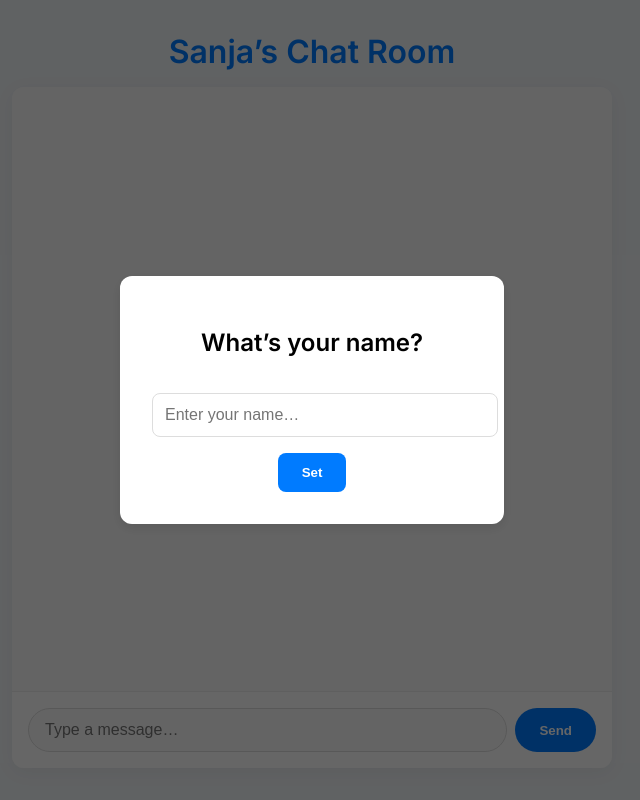
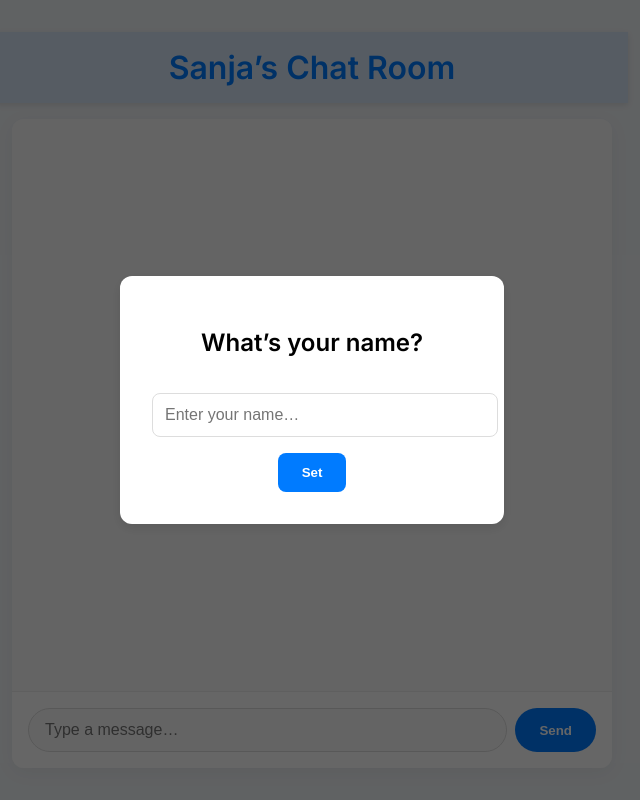
Before and after one commit to Sanji-M/SanjiChat, a Django app: page /chat/ in a window 1280 px wide. Shown: the whole page, without its empty margins (328-968 px from the left). Run offline with Django 5.2, Linux system fonts and the light colour scheme; data that the repository does not hold is empty.

Commit message:
✨ style: animated header block for Sanja’s Chat Room

```diff
--- a/chat/templates/chat/chat.html
+++ b/chat/templates/chat/chat.html
@@ -6,7 +6,7 @@
   <meta name="viewport" content="width=device-width, initial-scale=1"/>
   <title>Sanja’s Chat Room</title>
 
-  <!-- Inter font for a modern look -->
+  <!-- Inter font -->
   <link
     href="https://fonts.googleapis.com/css2?family=Inter:wght@400;600&display=swap"
     rel="stylesheet"
@@ -25,11 +25,32 @@
       align-items: center;
     }
 
-    h1 {
+    /* Heading Block */
+    .header-block {
+      width: 100%;
+      max-width: 600px;
+      background: rgba(0, 123, 255, 0.1);
+      padding: 1rem;
+      box-shadow: 0 2px 6px rgba(0,0,0,0.1);
       margin: 2rem 0 1rem;
-      color: #007bff;
-      font-weight: 600;
+      animation: slideInDown 0.5s ease-out;
+    }
+    .header-block h1 {
+      margin: 0;
+      color: #007bff;   /* unchanged */
+      font-weight: 600; /* unchanged */
       text-align: center;
+    }
+
+    @keyframes slideInDown {
+      from {
+        transform: translateY(-50px);
+        opacity: 0;
+      }
+      to {
+        transform: translateY(0);
+        opacity: 1;
+      }
     }
 
     /* Name Prompt Overlay */
@@ -106,7 +127,6 @@
       box-shadow: 0 1px 3px rgba(0,0,0,0.1);
       color: #333;
     }
-    /* Custom scrollbar */
     #messages::-webkit-scrollbar {
       width: 6px;
     }
@@ -149,7 +169,10 @@
   </style>
 </head>
 <body>
-  <h1>Sanja’s Chat Room</h1>
+  <!-- Animated Heading Block -->
+  <div class="header-block">
+    <h1>Sanja’s Chat Room</h1>
+  </div>
 
   <!-- Overlay for First-Time Name -->
   <div id="name-prompt">
```
